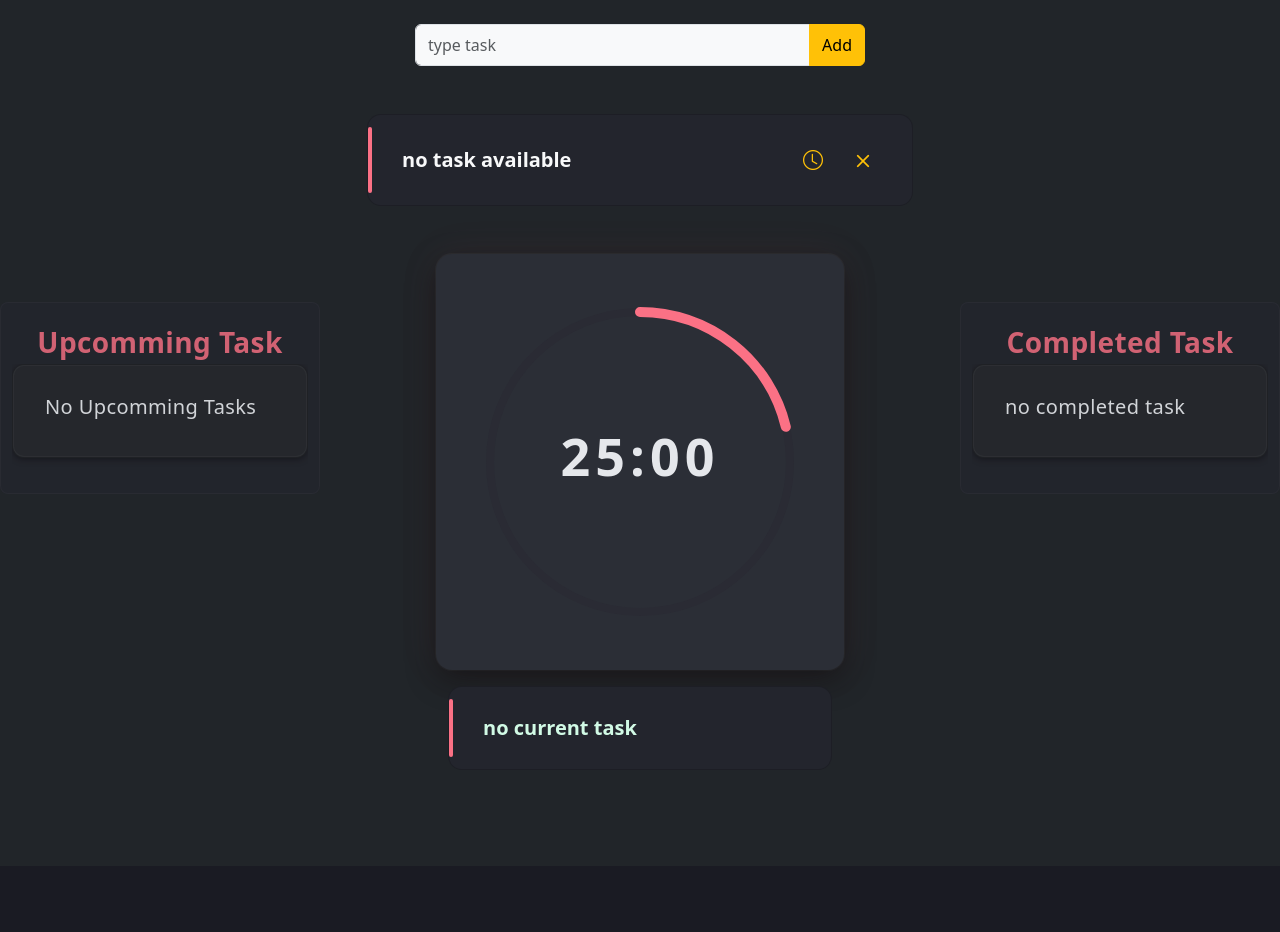
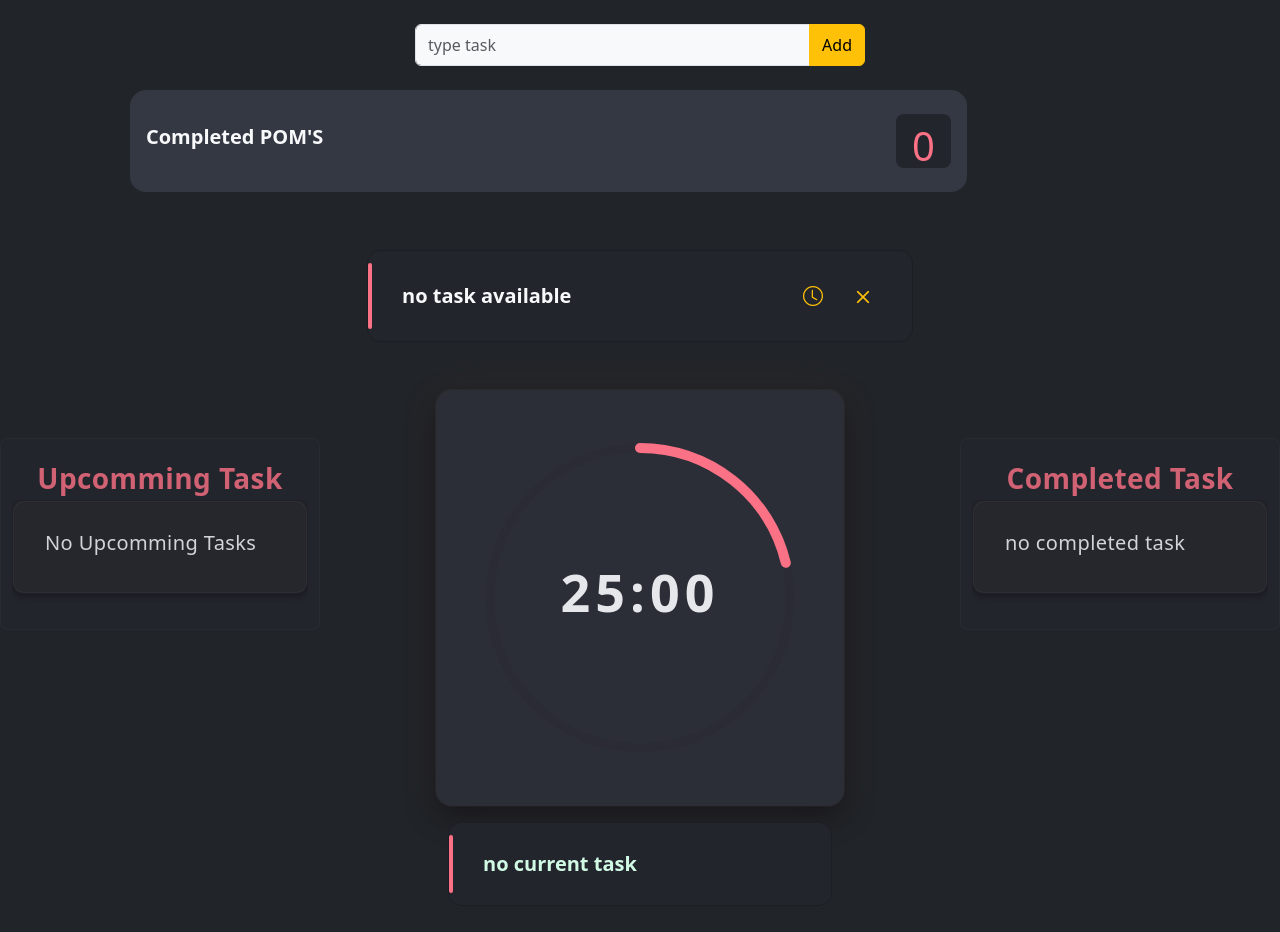
Before and after one commit to yaseen-s-8547/stuPom, a React (Vite) app: page / in a window 1280 px wide. Shown: the top 932 px of the page. Before the commit the page ends 866 px from the top, so only its background shows below. Built offline with nearby package versions, Linux system fonts and the light colour scheme.

Commit message:
add CompletedPom component; update AddTask layout and styles for completed tasks

```diff
--- a/src/Components/AddTask.jsx
+++ b/src/Components/AddTask.jsx
@@ -1,4 +1,5 @@
 import { useState } from "react"
+import CompletedPom from "./CompletedPom"
 
 function AddTask({addTask}) {
     const [taskName,setTaskName]=useState("")
@@ -16,7 +17,9 @@ function AddTask({addTask}) {
                 <button className="btn btn-warning " onClick={handleAdd}>Add</button>
                  </div>
             </div>
-            <div className="col-3"></div>
+            <div className="col-xxl-3  col-sm-12 col-md-12">
+                <CompletedPom/>
+            </div>
         </>
     )
 }
--- /dev/null
+++ b/src/Components/CompletedPom.jsx
@@ -0,0 +1,12 @@
+export default function CompletedPom(){
+    return(
+        <>
+        <div className=" ms-5 w-75 h-75 px-3 mt-4 py-4 rounded-4 d-flex completed-cards ">
+        <p className="text-light fs-5 fw-bolder mt-2 ">Completed POM'S</p>
+        <div className=" px-3 rounded-3 ms-auto count-card ">
+        <h1 className="text-center mt-2 count">0</h1>
+        </div>
+
+        </div></>
+    )
+}
--- a/src/index.css
+++ b/src/index.css
@@ -88,10 +88,22 @@ h3.card-title{
   border-radius: 4px;
   background-color: #FB7185;
 }
+.completed-cards{
+  background-color: #343843;
+}
+.count-card{
+  background-color: #23252D ;
+}
+.count{
+  color:  #FB7185 ;
+}
+
 @media (max-width: 768px) {
   .side-card,
   .next-task-bar,
-  .current-task-bar {
+
+
+  .card {
     display: none;
   }
   .center-card{
@@ -101,4 +113,5 @@ h3.card-title{
     margin-left:250px;
 
   }
+
 }
```
